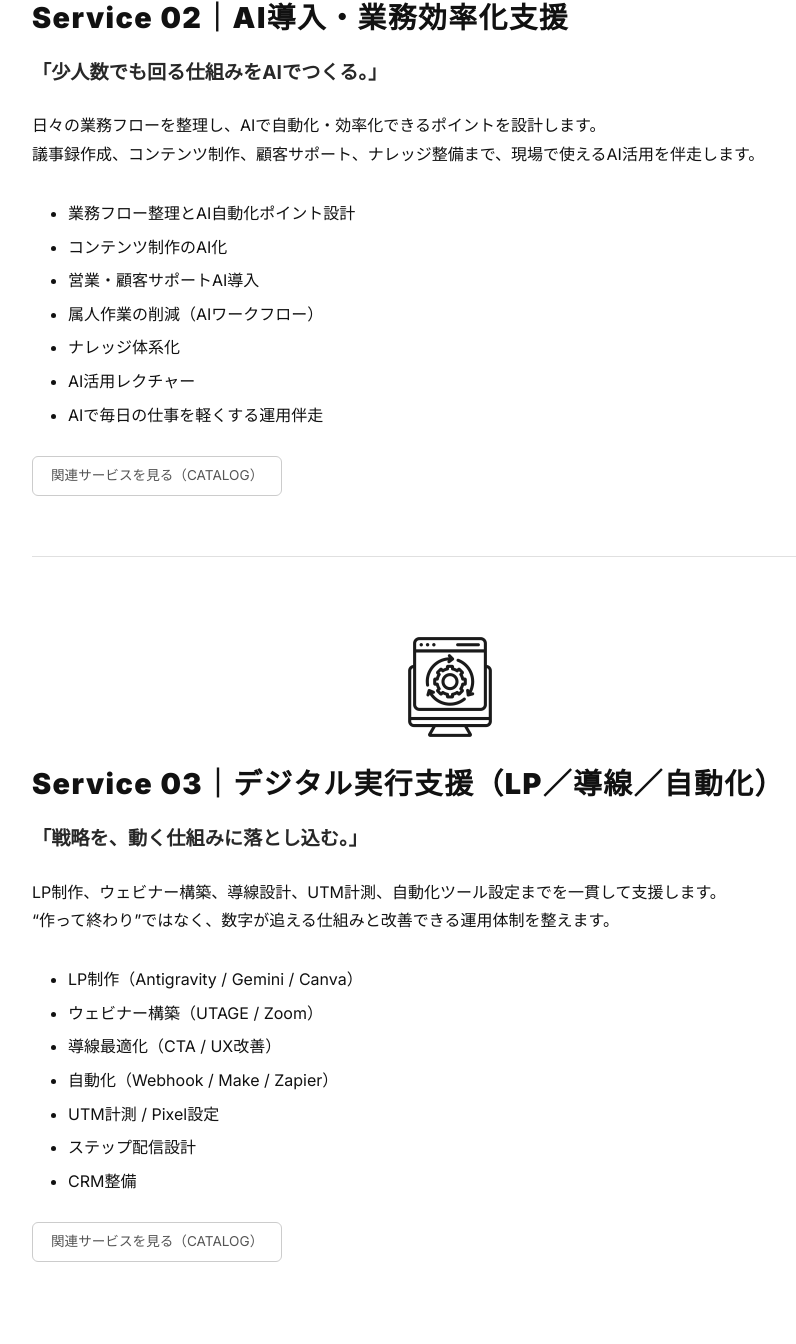
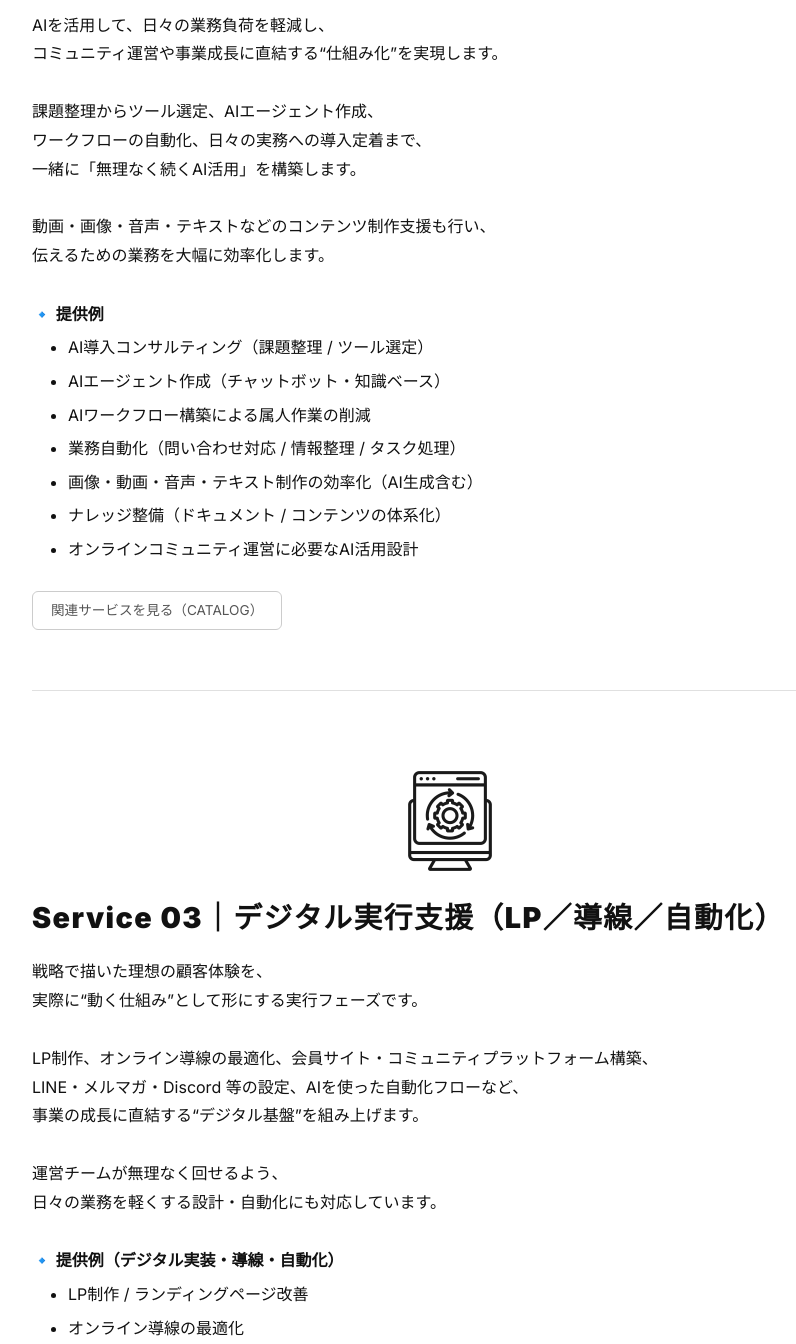
Before and after one commit to msakai6831/msakai-site, a plain HTML site: page index.html in a window 1280 px wide. Shown: the part 6012-7356 px from the top of the page, without its empty margins (190-986 px from the left). Drawn offline with Linux system fonts and the light colour scheme.

Commit message:
Add files via upload

```diff
--- a/index.html
+++ b/index.html
@@ -257,7 +257,7 @@
 
                 <div class="service-item" id="service-community">
                     <img src="assets/icon-community.png" alt="コミュニティ戦略のアイコン" class="service-icon">
-                    <h3 class="service-header">Service 01｜コミュニティ戦略設計（Community Strategy）</h3>
+                    <h3 class="service-header">Service 01｜コミュニティ戦略設計</h3>
                     <p class="service-desc">
                         ユーザーが集い、関係性が育ち、自然と継続・推薦が生まれるコミュニティには、<br>
                         土台となる「戦略」と「構造」の設計が欠かせません。<br><br>
@@ -268,15 +268,15 @@
                         参加体験の設計、イベント企画・ファシリテーション設計など、<br>
                         実践を見据えたコミュニティ全体図を設計します。
                     </p>
-                    <p style="font-weight: 700; margin-bottom: 0.5rem; margin-top: 1rem;">🔹 提供内容（戦略・構造設計）</p>
+                    <p style="font-weight: 700; margin-bottom: 0.5rem; margin-top: 1rem;">🔹 提供例（戦略・構造設計）</p>
                     <ul class="service-list">
-                        <li>コミュニティの目的・コンセプト設計</li>
-                        <li>コミュニティ立ち上げ / 再設計</li>
+                        <li>コミュニティのコンセプト設計</li>
                         <li>関係性設計（距離感・役割・価値循環）</li>
-                        <li>コミュニティ内の温度管理（エンゲージメントデザイン）</li>
-                        <li>顧客ステージ（Customer Journey）の設計</li>
+                        <li>エンゲージメントデザイン</li>
+                        <li>顧客ステージの設計</li>
                         <li>オンボーディング設計</li>
                         <li>継続率 / LTV最大化戦略</li>
+                        <li>コミュニティマネジメント代行</li>
                         <li>イベント企画・ファシリテーション設計</li>
                         <li>オンラインプラットフォームの構造設計</li>
                     </ul>
@@ -288,19 +288,24 @@
                 <div class="service-item" id="service-ai">
                     <img src="assets/icon-ai.png" alt="AI活用のアイコン" class="service-icon">
                     <h3 class="service-header">Service 02｜AI導入・業務効率化支援</h3>
-                    <p class="service-sub">「少人数でも回る仕組みをAIでつくる。」</p>
                     <p class="service-desc">
-                        日々の業務フローを整理し、AIで自動化・効率化できるポイントを設計します。<br>
-                        議事録作成、コンテンツ制作、顧客サポート、ナレッジ整備まで、現場で使えるAI活用を伴走します。
+                        AIを活用して、日々の業務負荷を軽減し、<br>
+                        コミュニティ運営や事業成長に直結する“仕組み化”を実現します。<br><br>
+                        課題整理からツール選定、AIエージェント作成、<br>
+                        ワークフローの自動化、日々の実務への導入定着まで、<br>
+                        一緒に「無理なく続くAI活用」を構築します。<br><br>
+                        動画・画像・音声・テキストなどのコンテンツ制作支援も行い、<br>
+                        伝えるための業務を大幅に効率化します。
                     </p>
+                    <p style="font-weight: 700; margin-bottom: 0.5rem; margin-top: 1rem;">🔹 提供例</p>
                     <ul class="service-list">
-                        <li>業務フロー整理とAI自動化ポイント設計</li>
-                        <li>コンテンツ制作のAI化</li>
-                        <li>営業・顧客サポートAI導入</li>
-                        <li>属人作業の削減（AIワークフロー）</li>
-                        <li>ナレッジ体系化</li>
-                        <li>AI活用レクチャー</li>
-                        <li>AIで毎日の仕事を軽くする運用伴走</li>
+                        <li>AI導入コンサルティング（課題整理 / ツール選定）</li>
+                        <li>AIエージェント作成（チャットボット・知識ベース）</li>
+                        <li>AIワークフロー構築による属人作業の削減</li>
+                        <li>業務自動化（問い合わせ対応 / 情報整理 / タスク処理）</li>
+                        <li>画像・動画・音声・テキスト制作の効率化（AI生成含む）</li>
+                        <li>ナレッジ整備（ドキュメント / コンテンツの体系化）</li>
+                        <li>オンラインコミュニティ運営に必要なAI活用設計</li>
                     </ul>
                     <a class="catalog-btn" href="https://lp.msakai.co/p/Service02" target="_blank" rel="noopener">
                         関連サービスを見る（CATALOG）
@@ -310,19 +315,24 @@
                 <div class="service-item" id="service-digital">
                     <img src="assets/icon-digital.png" alt="デジタル実行支援のアイコン" class="service-icon">
                     <h3 class="service-header">Service 03｜デジタル実行支援（LP／導線／自動化）</h3>
-                    <p class="service-sub">「戦略を、動く仕組みに落とし込む。」</p>
                     <p class="service-desc">
-                        LP制作、ウェビナー構築、導線設計、UTM計測、自動化ツール設定までを一貫して支援します。<br>
-                        “作って終わり”ではなく、数字が追える仕組みと改善できる運用体制を整えます。
+                        戦略で描いた理想の顧客体験を、<br>
+                        実際に“動く仕組み”として形にする実行フェーズです。<br><br>
+                        LP制作、オンライン導線の最適化、会員サイト・コミュニティプラットフォーム構築、<br>
+                        LINE・メルマガ・Discord 等の設定、AIを使った自動化フローなど、<br>
+                        事業の成長に直結する“デジタル基盤”を組み上げます。<br><br>
+                        運営チームが無理なく回せるよう、<br>
+                        日々の業務を軽くする設計・自動化にも対応しています。
                     </p>
+                    <p style="font-weight: 700; margin-bottom: 0.5rem; margin-top: 1rem;">🔹 提供例（デジタル実装・導線・自動化）</p>
                     <ul class="service-list">
-                        <li>LP制作（Antigravity / Gemini / Canva）</li>
-                        <li>ウェビナー構築（UTAGE / Zoom）</li>
-                        <li>導線最適化（CTA / UX改善）</li>
-                        <li>自動化（Webhook / Make / Zapier）</li>
-                        <li>UTM計測 / Pixel設定</li>
-                        <li>ステップ配信設計</li>
-                        <li>CRM整備</li>
+                        <li>LP制作 / ランディングページ改善</li>
+                        <li>オンライン導線の最適化</li>
+                        <li>会員サイト / プラットフォーム構築</li>
+                        <li>メール / LINE の自動化シナリオ構築</li>
+                        <li>AIワークフロー構築（業務自動化 / 情報整理）</li>
+                        <li>データ分析 / アクセス解析を用いた改善</li>
+                        <li>Web3/NFTを活用した参加体験のデジタル実装</li>
                     </ul>
                     <a class="catalog-btn" href="https://lp.msakai.co/p/Service03" target="_blank" rel="noopener">
                         関連サービスを見る（CATALOG）
```
